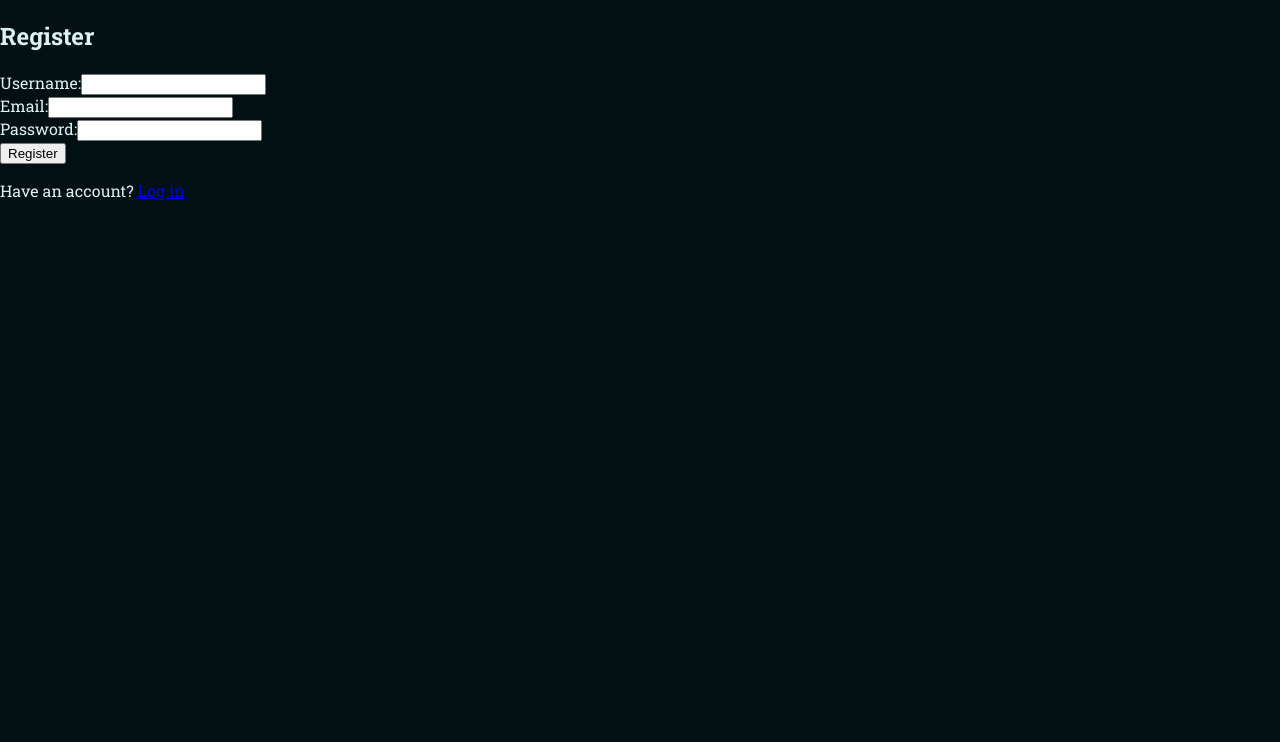
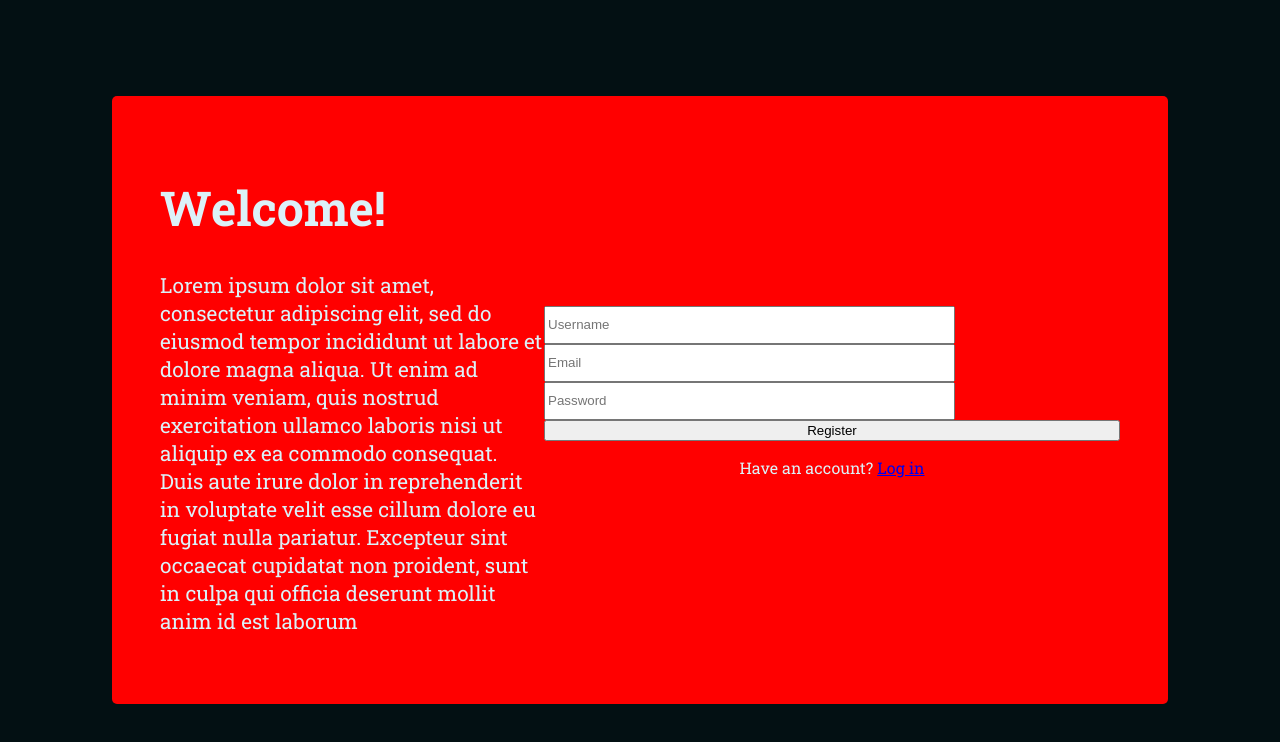
Before and after one commit to MarcisIntaitis/selfcare-website, a React (Create React App) app: page /register in a window 1280 px wide. Shown: the top 742 px of the page. Built offline with nearby package versions, Linux system fonts and the light colour scheme.

Commit message:
updated links hope it dont break

```diff
--- a/src/Components/Hooks/LevelInfo.jsx
+++ b/src/Components/Hooks/LevelInfo.jsx
@@ -15,7 +15,7 @@ function LevelInfo(levelNum, challengeNum) {
                 }
 
                 try {
-                    const response = await fetch('https://thiba.up.railway.app/collections/levels', {
+                    const response = await fetch('https://selfcare-website.onrender.com/collections/levels', {
                         method: 'GET',
                     });
 
--- a/src/Components/Hooks/UserInfo.jsx
+++ b/src/Components/Hooks/UserInfo.jsx
@@ -18,7 +18,7 @@ function UserInfo() {
                 }
 
                 try {
-                    const response = await fetch('https://thiba.up.railway.app/current-user', {
+                    const response = await fetch('https://selfcare-website.onrender.com/current-user', {
                         method: 'GET',
                         headers: {
                             'Authorization': `Bearer ${token}`,  // Include the token in the Authorization header
--- a/src/Components/Login.jsx
+++ b/src/Components/Login.jsx
@@ -8,7 +8,7 @@ function Login() {
 
     const loginUser = async () => {
         try {
-            const response = await fetch('https://thiba.up.railway.app/login', {
+            const response = await fetch('https://selfcare-website.onrender.com/login', {
                 method: 'POST',
                 headers: {
                     'Content-Type': 'application/json',
@@ -46,6 +46,7 @@ function Login() {
                 onChange={(e) => setPassword(e.target.value)}
             />
             <button onClick={loginUser}>Login</button>
+            <p>Don't have an account? <a href='/register'>Register</a></p>
         </div>
     );
 }
--- a/src/Components/Register.jsx
+++ b/src/Components/Register.jsx
@@ -1,6 +1,7 @@
 import React, { useState } from 'react';
 import axios from 'axios';
 import { useNavigate } from 'react-router-dom';
+import '../Styles/Register.css'
 
 const Register = () => {
     const [username, setUsername] = useState('');
@@ -13,11 +14,11 @@ const Register = () => {
         e.preventDefault();
         try {
             // Sending registration data to the backend
-            const response = await axios.post('https://thiba.up.railway.app/register', { username, email, password });
+            const response = await axios.post('https://selfcare-website.onrender.com/register', { username, email, password });
 
             // If registration is successful, log in the user automatically
             if (response.data.message === 'User registered successfully') {
-                const loginResponse = await axios.post('https://thiba.up.railway.app/login', { username, password });
+                const loginResponse = await axios.post('https://selfcare-website.onrender.com/login', { username, password });
 
                 // Save the JWT token in localStorage
                 localStorage.setItem('jwtToken', loginResponse.data.token);
@@ -33,31 +34,36 @@ const Register = () => {
     };
 
     return (
-        <div>
-            <h2>Register</h2>
+        <div className='body'>
+            <div className='register-main'>
+                <div className='register-left'>
+                    <h1>Welcome!</h1>
+                    <p>Lorem ipsum dolor sit amet, consectetur adipiscing elit, sed do eiusmod tempor incididunt ut labore et dolore magna aliqua. Ut enim ad minim veniam, quis nostrud exercitation ullamco laboris nisi ut aliquip ex ea commodo consequat. Duis aute irure dolor in reprehenderit in voluptate velit esse cillum dolore eu fugiat nulla pariatur. Excepteur sint occaecat cupidatat non proident, sunt in culpa qui officia deserunt mollit anim id est laborum</p>
+                </div>
+                <div className='register-right'>
                 <form onSubmit={handleRegister}>
                     <div>
-                    <label>Username:</label>
                         <input
                             type="text"
+                            placeholder='Username'
                             value={username}
                             onChange={(e) => setUsername(e.target.value)}
                             required
                         />
                     </div>
                     <div>
-                    <label>Email:</label>
                         <input
                             type="email"
+                            placeholder='Email'
                             value={email}
                             onChange={(e) => setEmail(e.target.value)}
                             required
                         />
                     </div>
                     <div>
-                    <label>Password:</label>
                         <input
                             type="password"
+                            placeholder='Password'
                             value={password}
                             onChange={(e) => setPassword(e.target.value)}
                             required
@@ -68,6 +74,8 @@ const Register = () => {
                 {message && <p>{message}</p>}
                 <p>Have an account? <a href='/login'>Log in</a></p>
                 </div>
+            </div>
+        </div>
     );
 };
 
--- a/src/Components/UserChallenges.jsx
+++ b/src/Components/UserChallenges.jsx
@@ -10,7 +10,7 @@ function UserChallenges() {
 
     const completeChallenge = async () => {
         try {
-            const response = await fetch('https://thiba.up.railway.app/complete-challenge', {
+            const response = await fetch('https://selfcare-website.onrender.com/complete-challenge', {
                 method: 'POST',
                 headers: {
                     'Content-Type': 'application/json',
--- /dev/null
+++ b/src/Styles/Register.css
@@ -0,0 +1,49 @@
+.body{
+    width: 100vw;
+    height: 100vh;
+    display: flex;
+    justify-content: center;
+    align-items: center;
+}
+
+.register-main{
+    display: flex;
+    width:60rem;
+    height: fit-content;
+    background-color: red;
+    border-radius: 5px;
+    align-items: center;
+    padding: 3rem
+}
+
+.register-left{
+    width: 40%;
+}
+
+.register-left h1 {
+    font-size: 3rem;
+}
+
+.register-left p{
+    font-size: 1.3rem;
+}
+
+.register-right{
+    display: flex;
+    justify-content: center;
+    align-items: center;
+    flex-direction: column;
+    width: 60%;
+}
+
+form{
+    width: 100%;
+    justify-content: center;
+    display: flex;
+    flex-direction: column;
+}
+
+input{
+    width: 70%;
+    height: 2rem;
+}
```
Lines whose indentation alone changed are shown as unchanged.
